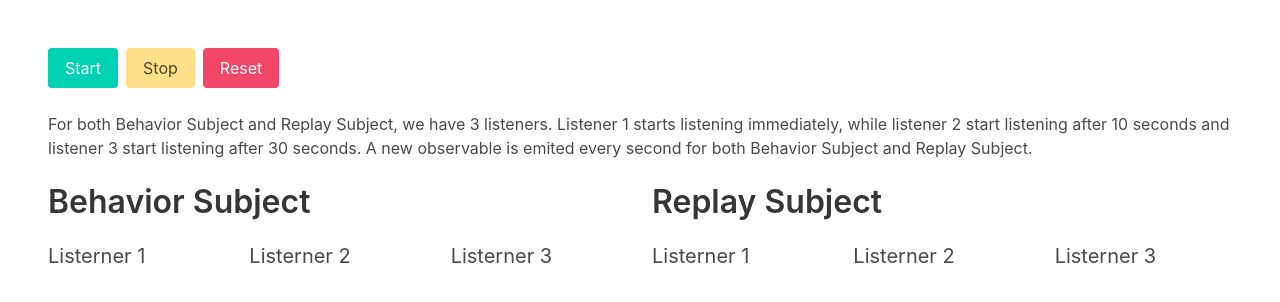
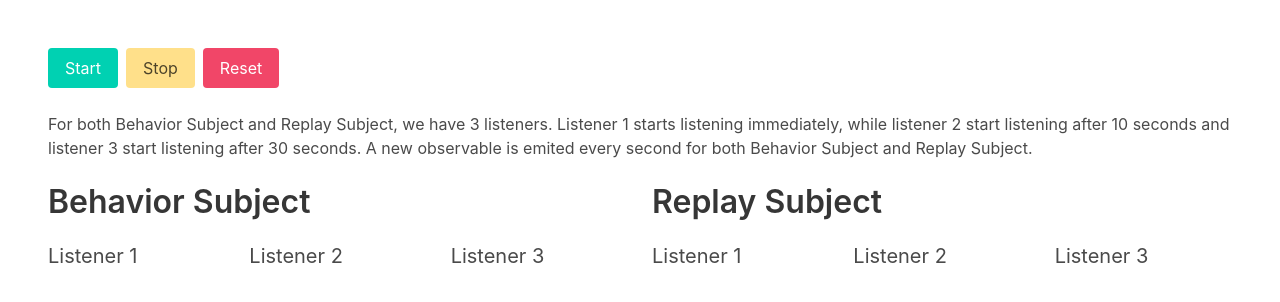
Before and after one commit to mainawycliffe/observables-demo, an Angular app: page / in a window 1280 px wide. Shown: the top 302 px of the page. Built offline with nearby package versions, Linux system fonts and the light colour scheme; what subsink would draw is missing.

Commit message:
fix typos

```diff
--- a/src/app/app.component.html
+++ b/src/app/app.component.html
@@ -22,19 +22,19 @@
       <h3 class="title">Behavior Subject</h3>
       <div class="columns is-full">
         <div class="column">
-          <h4 class="subtitle">Listerner 1</h4>
+          <h4 class="subtitle">Listener 1</h4>
           <ng-container *ngFor="let str of behaviourSubjectValues">
             <span> {{ str | date:"mediumTime" }} </span> <br>
           </ng-container>
         </div>
         <div class="column">
-          <h4 class="subtitle">Listerner 2</h4>
+          <h4 class="subtitle">Listener 2</h4>
           <ng-container *ngFor="let str of behaviourSubjectValues2">
             <span> {{ str | date:"mediumTime" }} </span> <br>
           </ng-container>
         </div>
         <div class="column">
-          <h4 class="subtitle">Listerner 3</h4>
+          <h4 class="subtitle">Listener 3</h4>
           <ng-container *ngFor="let str of behaviourSubjectValues3">
             <span> {{ str | date:"mediumTime" }} </span> <br>
           </ng-container>
@@ -46,19 +46,19 @@
       <h3 class="title">Replay Subject</h3>
       <div class="columns">
         <div class="column">
-          <h4 class="subtitle">Listerner 1</h4>
+          <h4 class="subtitle">Listener 1</h4>
           <ng-container *ngFor="let str of replaySubjectValues">
             <span> {{ str | date:"mediumTime" }} </span> <br>
           </ng-container>
         </div>
         <div class="column">
-          <h4 class="subtitle">Listerner 2</h4>
+          <h4 class="subtitle">Listener 2</h4>
           <ng-container *ngFor="let str of replaySubjectValues2">
             <span> {{ str | date:"mediumTime" }} </span> <br>
           </ng-container>
         </div>
         <div class="column">
-          <h4 class="subtitle">Listerner 3</h4>
+          <h4 class="subtitle">Listener 3</h4>
           <ng-container *ngFor="let str of replaySubjectValues3">
             <span> {{ str | date:"mediumTime" }} </span> <br>
           </ng-container>
```
